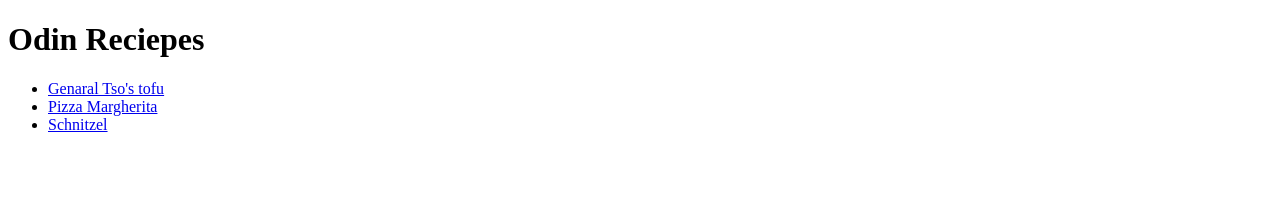
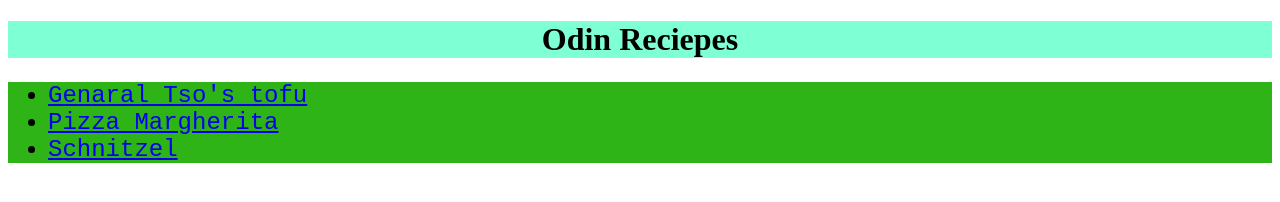
Before and after one commit to jakub1410/odin-recipes, a plain HTML site: page index.html in a window 1280 px wide. Drawn offline with Linux system fonts and the light colour scheme.

Commit message:
adding css

```diff
--- a/index.html
+++ b/index.html
@@ -3,23 +3,15 @@
 <head>
     <meta charset="utf-8">
     <title>Welcome to my kitchen!</title>
+    <link rel="stylesheet" href="style.css">
 </head>
 
 <body>
-    <h1>Odin Reciepes</h1>
-        <ul>
+    <h1 class="one">Odin Reciepes</h1>
+        <ul class="list">
         <li><a href="./recipes/generaltso.html">Genaral Tso's tofu</a></li>
         <li><a href="./recipes/pizza.html">Pizza Margherita</a></li>
         <li><a href="./recipes/schnitzel.html">Schnitzel</a></li>
         </ul>
-
-
 </body>
-
-
-
-
-
-
-
 </html>
--- /dev/null
+++ b/style.css
@@ -0,0 +1,10 @@
+.one{
+    background-color: aquamarine;
+    text-align: center;
+}
+.list{
+    background-color: rgb(46, 180, 22);
+    text-align: justify;
+    font-size: 24px;
+    font-family: 'Courier New', Courier, monospace;
+}
```
